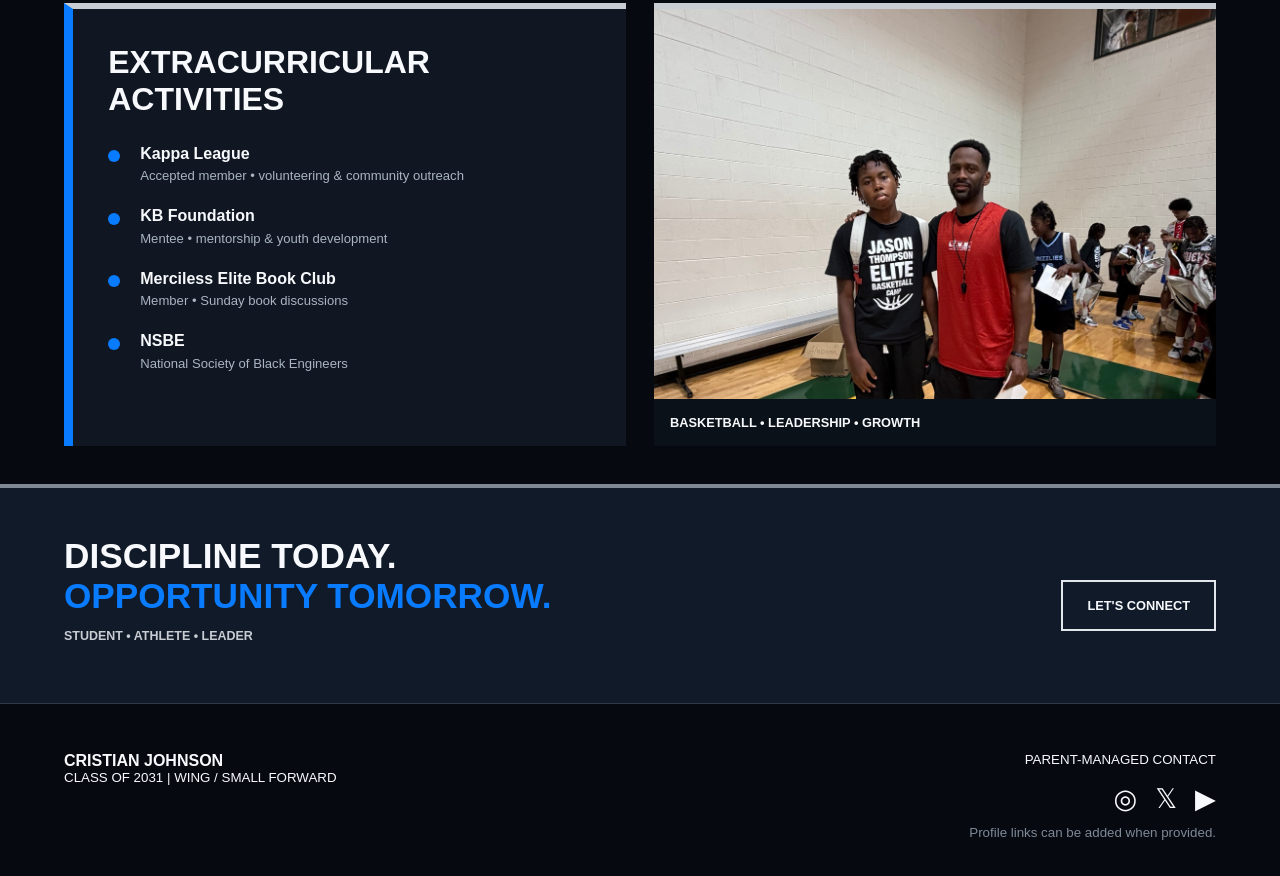
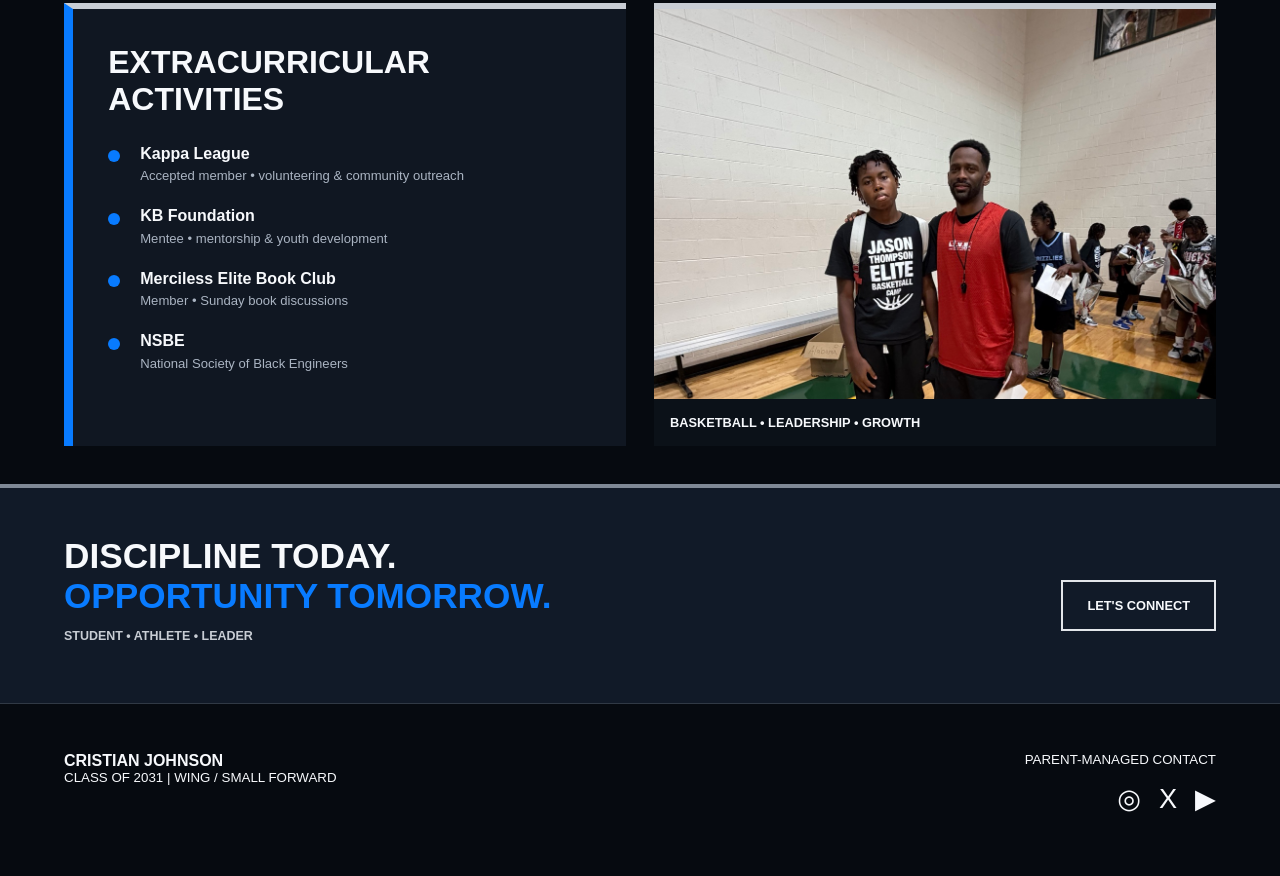
Before and after one commit to cristianmjohnson2031-hue/cristianmjohnson2031-hue.github.io, a plain HTML site: page index.html in a window 1280 px wide. Shown: the part 2157-3033 px from the top of the page. Drawn offline with Linux system fonts and the light colour scheme; files whose address does not match are found by name.

Commit message:
Update index.html

```diff
--- a/index.html
+++ b/index.html
@@ -96,9 +96,8 @@
   <div><strong>CRISTIAN JOHNSON</strong><small>CLASS OF 2031 | WING / SMALL FORWARD</small></div>
   <div class="contact"><small>PARENT-MANAGED CONTACT</small>
     <div class="socials" aria-label="Social media">
-      <span title="Instagram">◎</span><span title="X">𝕏</span><span title="YouTube">▶</span>
-    </div>
-    <small class="social-note">Profile links can be added when provided.</small>
+<a href="https://www.instagram.com/cristian_cj35" target="_blank" rel="noopener" title="Instagram">◎</a><a href="https://x.com/cristian_cj35" target="_blank" rel="noopener" title="X">X</a><a href="https://youtube.com/@cristianjohnson-2031" target="_blank" rel="noopener" title="YouTube">▶</a>    </div>
+
   </div>
 </footer>
 </body>
```
